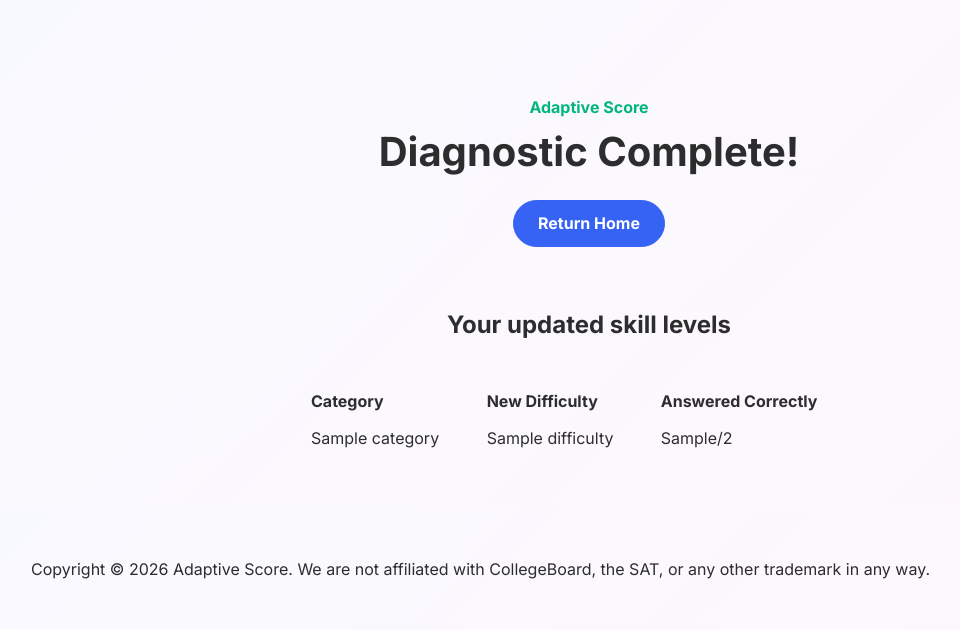
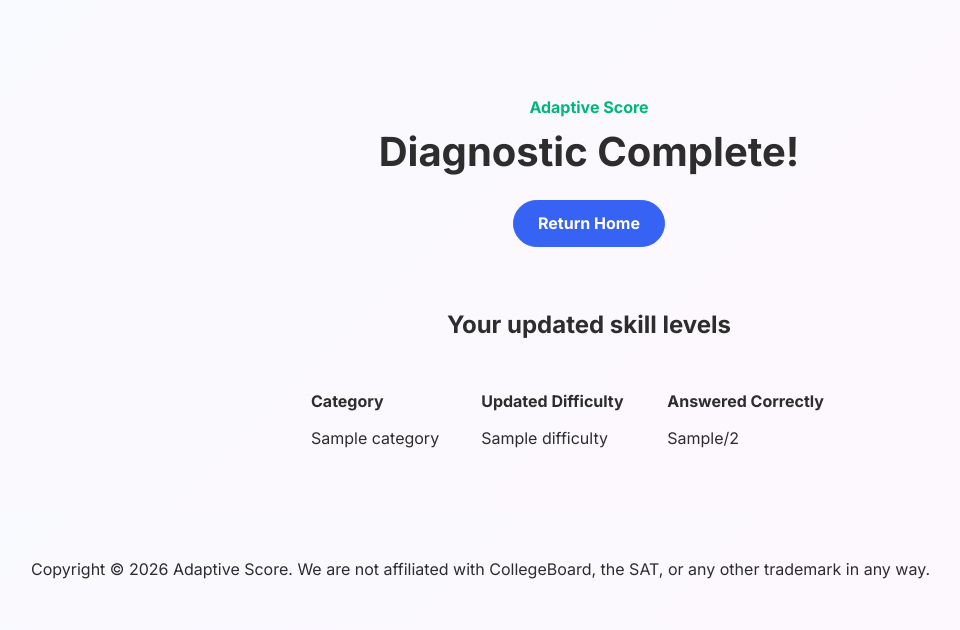
Before and after one commit to ryanidk/adaptive-score, a Flask app: template templates/diagnostic_complete.html in a window 1280 px wide. Shown: the part 81-711 px from the top of the page, without its empty margins (51-1011 px from the left). Run offline with Flask 3, Linux system fonts and the light colour scheme; the template is opened without the code that fills it: most values are stand-ins (such as "Sample title", 1, 10 or a date in 2020); some libraries are stand-ins or nearby versions.

Commit message:
new > updated

```diff
--- a/templates/diagnostic_complete.html
+++ b/templates/diagnostic_complete.html
@@ -59,7 +59,7 @@
     <div class="container py-5">
         <h4 class="fw-bold mb-5" style="text-align: center;margin-top: 16px;">Your updated skill levels</h4>
         <table>
-            <tr><th>Category</th><th>New Difficulty</th><th>Answered Correctly</th></tr>
+            <tr><th>Category</th><th>Updated Difficulty</th><th>Answered Correctly</th></tr>
             {% for category, result in results.items() %}
             <tr>
                 <td>{{ category }}</td>
```
